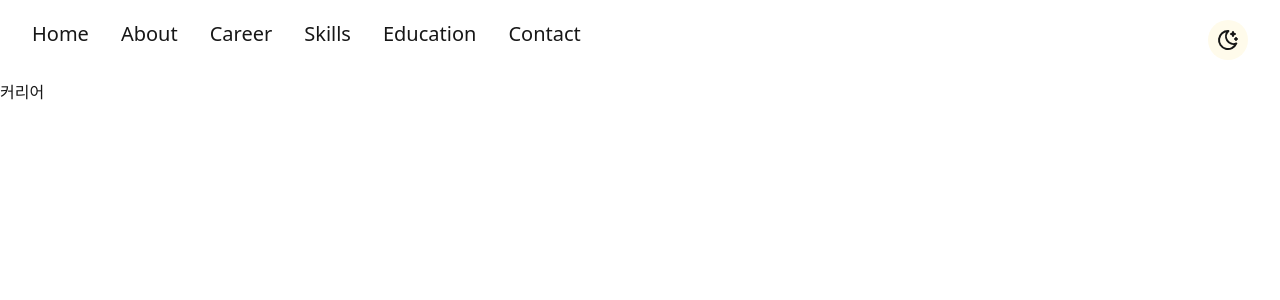
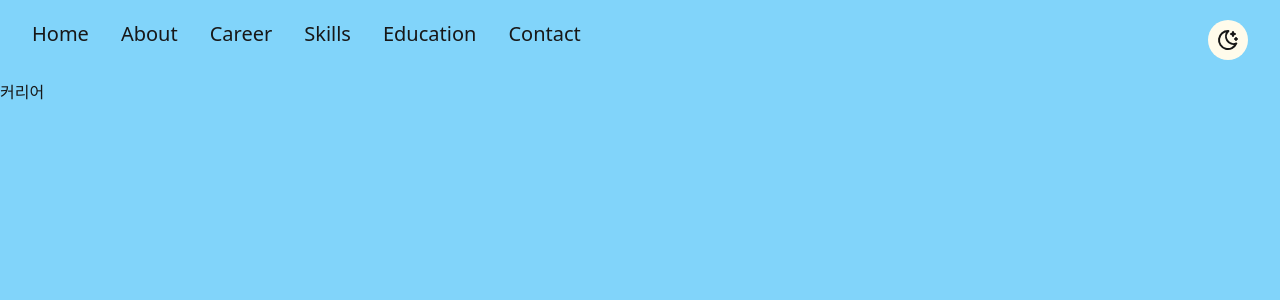
Before and after one commit to jinsiri/truthprevails, a Next.js app: page /classic/career in a window 1280 px wide. Shown: the top 300 px of the page. Built offline with nearby package versions, Linux system fonts and the light colour scheme.

Commit message:
Design: 페이지 전환 효과 삭제, 페이지별 배경 색상 변경

```diff
--- a/app/classic/about/page.tsx
+++ b/app/classic/about/page.tsx
@@ -1,3 +1,3 @@
 export default function ClassicAbout() {
-  return <section>어바웃</section>;
+  return <section className={'h-screen bg-indigo-300'}>어바웃</section>;
 }
--- a/app/classic/career/page.tsx
+++ b/app/classic/career/page.tsx
@@ -1,3 +1,3 @@
 export default function ClassicCareer() {
-  return <section>커리어</section>;
+  return <section className={'h-screen bg-sky-300'}>커리어</section>;
 }
--- a/app/classic/contact/page.tsx
+++ b/app/classic/contact/page.tsx
@@ -1,3 +1,3 @@
 export default function ClassicContact() {
-  return <section>컨택트</section>;
+  return <section className={'h-screen bg-purple-200'}>컨택트</section>;
 }
--- a/app/classic/education/page.tsx
+++ b/app/classic/education/page.tsx
@@ -1,3 +1,3 @@
 export default function ClassicEducation() {
-  return <section>교육</section>;
+  return <section className={'h-screen bg-pink-300'}>교육</section>;
 }
--- a/app/classic/layout.tsx
+++ b/app/classic/layout.tsx
@@ -1,31 +1,14 @@
-'use client';
-
-import { usePathname } from 'next/navigation';
 import { GlobalNavigation } from '@/components/classic/GlobalNavigation';
-import { AnimatePresence, motion } from 'framer-motion';
 
 export default function ClassicLayout({
   children,
 }: Readonly<{
   children: React.ReactNode;
 }>) {
-  const pathname = usePathname();
-
   return (
-    <AnimatePresence mode='wait'>
-      <motion.div
-        key={pathname}
-        initial={{ opacity: 0 }}
-        animate={{ opacity: 1 }}
-        exit={{ opacity: 0 }}
-        transition={{ duration: 0.2, ease: 'easeInOut' }}
-        style={{ willChange: 'opacity' }}
-      >
-        <main className={'classic w-full font-sans'}>
-          <GlobalNavigation />
-          {children}
-        </main>
-      </motion.div>
-    </AnimatePresence>
+    <main className={'classic w-full font-sans'}>
+      <GlobalNavigation />
+      {children}
+    </main>
   );
 }
--- a/app/classic/skills/page.tsx
+++ b/app/classic/skills/page.tsx
@@ -1,3 +1,3 @@
 export default function ClassicSkills() {
-  return <section>스킬</section>;
+  return <section className={'h-screen bg-emerald-300'}>스킬</section>;
 }
```
